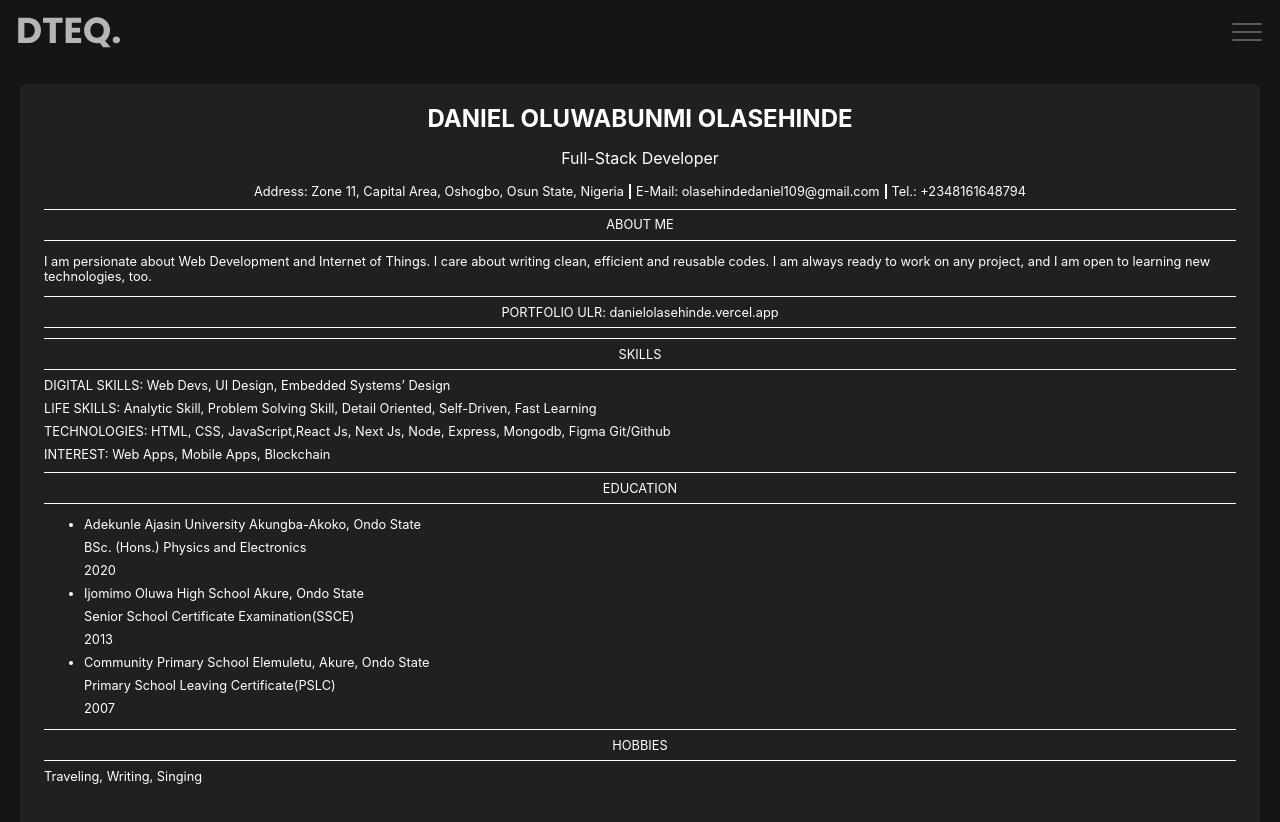
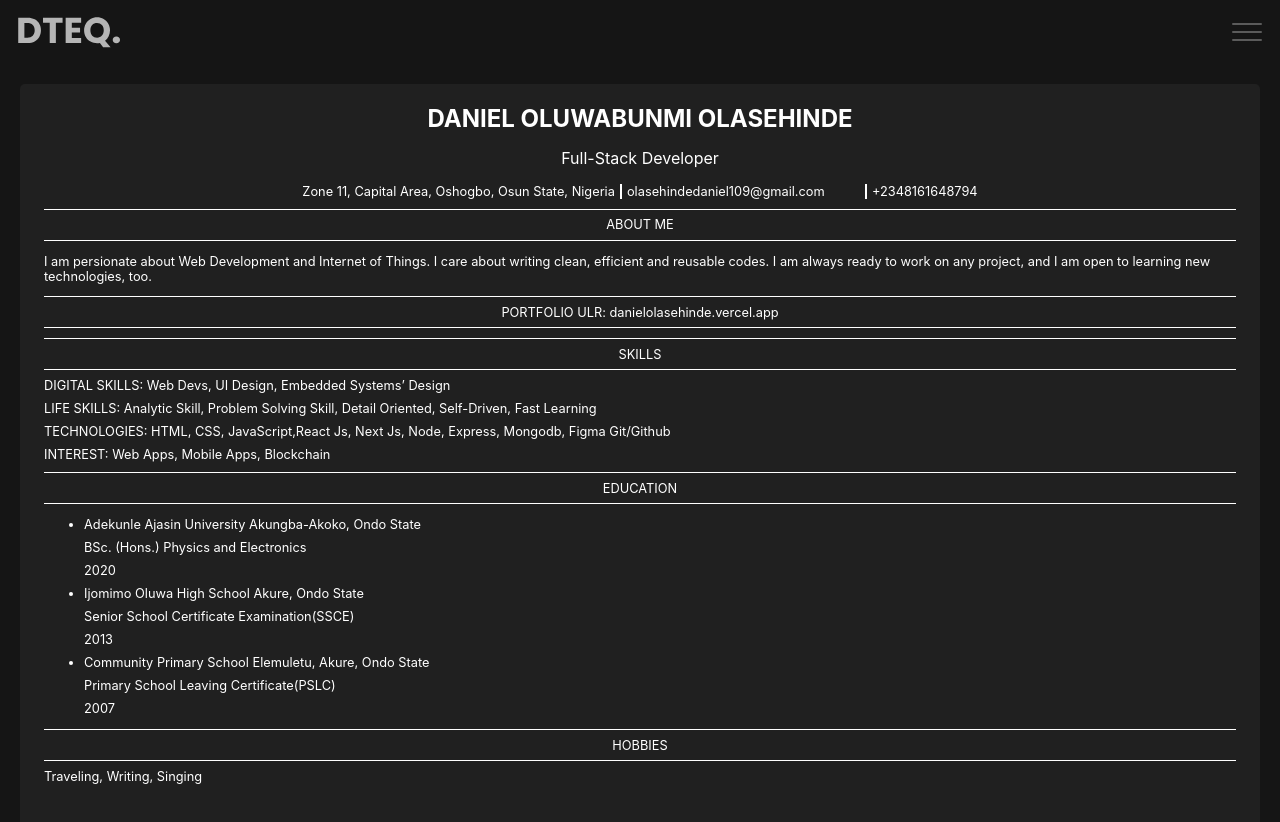
Before and after one commit to DTEQ46/Nport, a Next.js app: page /resume in a window 1280 px wide. Shown: the top 822 px of the page. Built offline with nearby package versions, Linux system fonts and the light colour scheme.

Commit message:
adjustment 4

```diff
--- a/pages/resume.js
+++ b/pages/resume.js
@@ -12,9 +12,9 @@ function Resume() {
                 <h2 className={styles.name}>DANIEL OLUWABUNMI OLASEHINDE</h2>
                 <p className={styles.title}>Full-Stack Developer</p>
                 <div className={styles.contact}>
-                    <div className={styles.address}>Address: Zone 11, Capital Area, Oshogbo, Osun State, Nigeria</div>
-                    <div className={styles.gmail}> E-Mail: olasehindedaniel109@gmail.com </div>
-                    <div className={styles.phone}>Tel.: +2348161648794</div>
+                    <div className={styles.address}>Zone 11, Capital Area, Oshogbo, Osun State, Nigeria</div>
+                    <div className={styles.gmail}>olasehindedaniel109@gmail.com </div>
+                    <div className={styles.phone}>+2348161648794</div>
                   </div>
                 </div>
 
```
